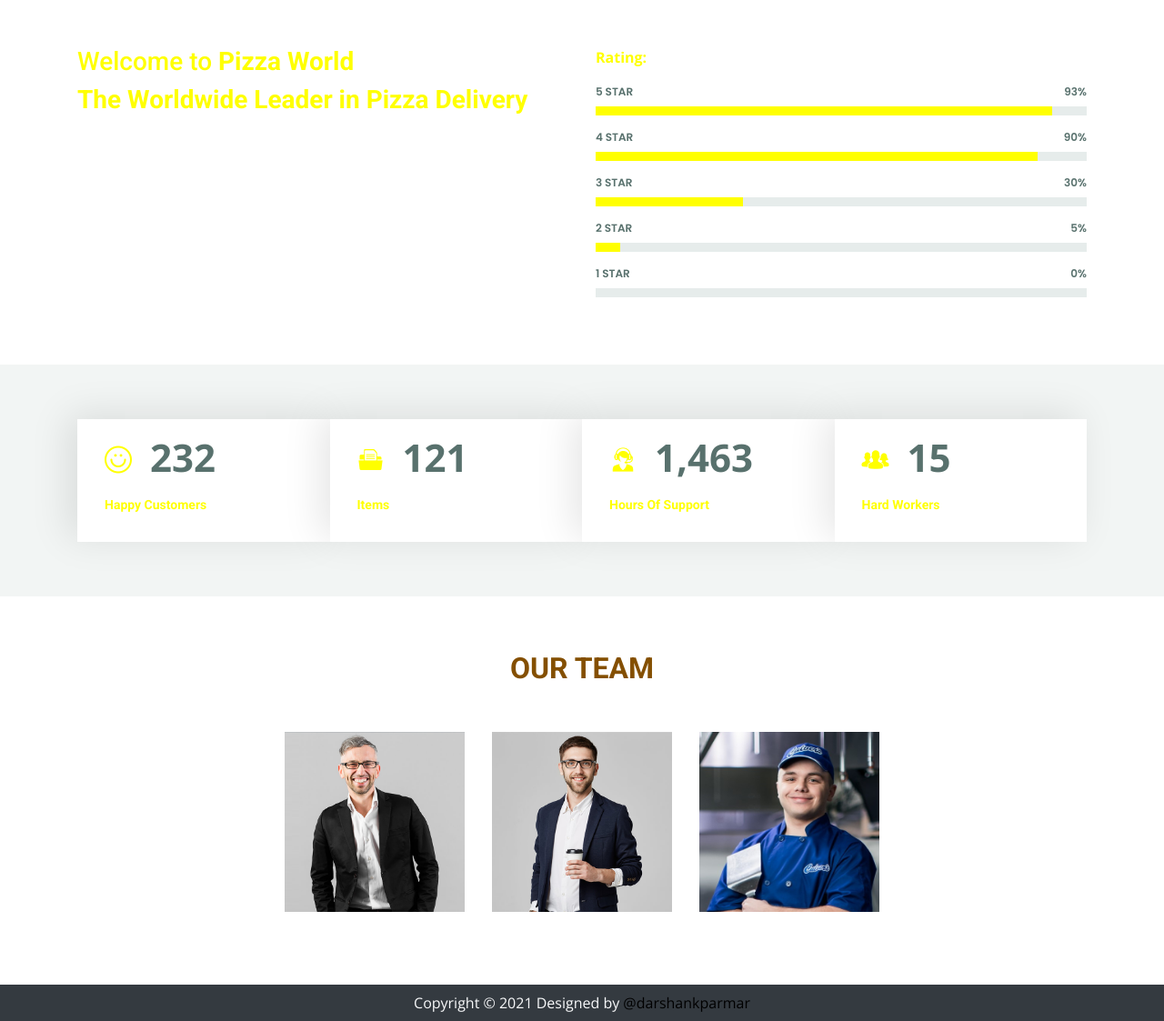
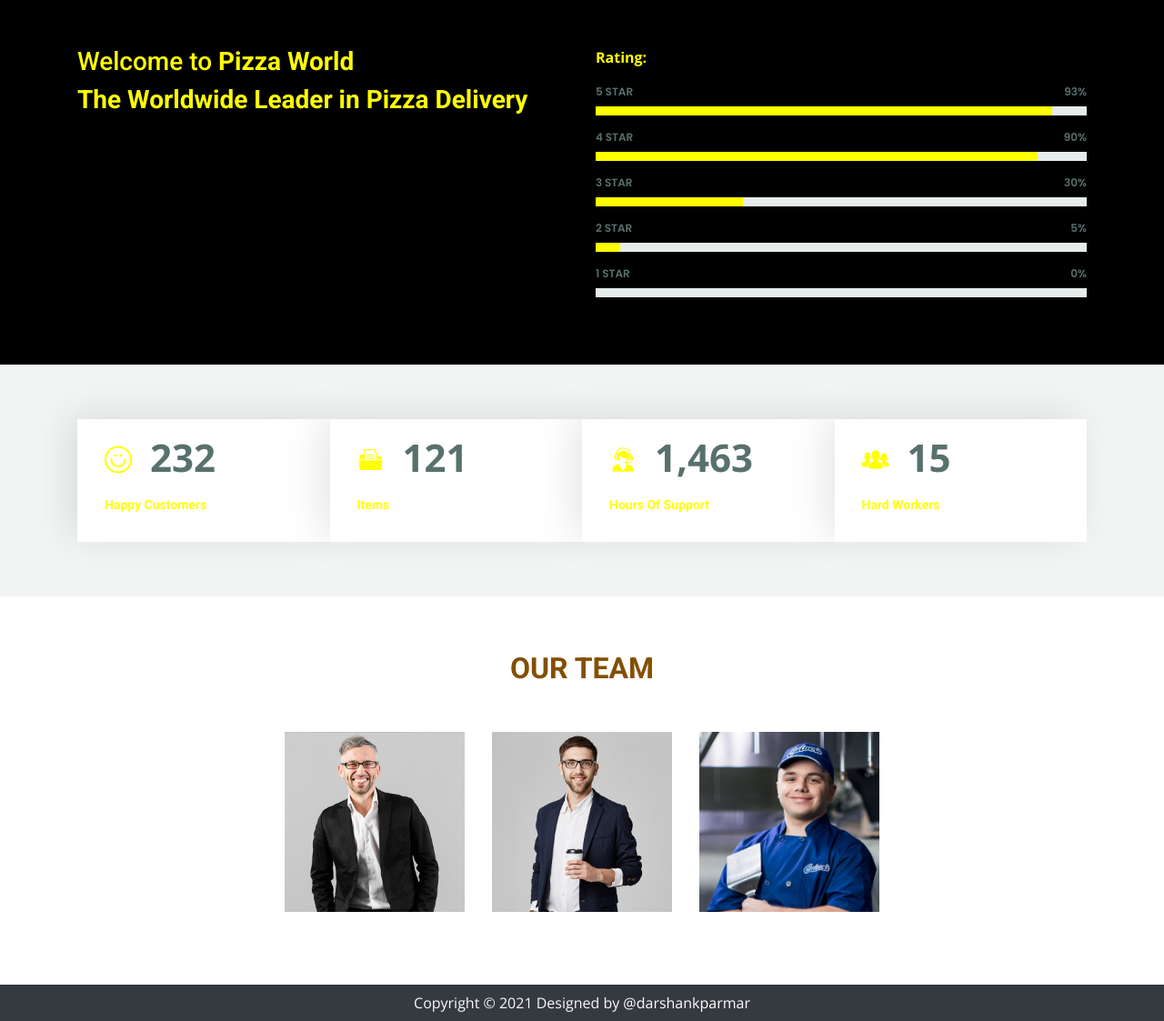
Before and after one commit to siddiquimaazm/FantasyFeed-Ecommerce-Website, a PHP site: page /OnlinePizzaDelivery/about.php in a window 1280 px wide. Shown: the part 925-2048 px from the top of the page at 91% size. Run offline with PHP 8.4, Linux system fonts and the light colour scheme; data comes from the database, SQL or seed files in the repository; data that the repository does not hold is empty; some libraries are stand-ins or nearby versions.

Commit message:
Update style.css

```diff
--- a/assets/css/style.css
+++ b/assets/css/style.css
@@ -11,14 +11,15 @@
 body {
   font-family: "Open Sans", sans-serif;
   color: #FFFF00;
+  background-color: black;
 }
 
 a {
-  color: #000000;
+  color: #ffffff;
 }
 
 a:hover {
-  color: #6c7c0e;
+  color: #d9ff00;
   text-decoration: none;
 }
 
```
